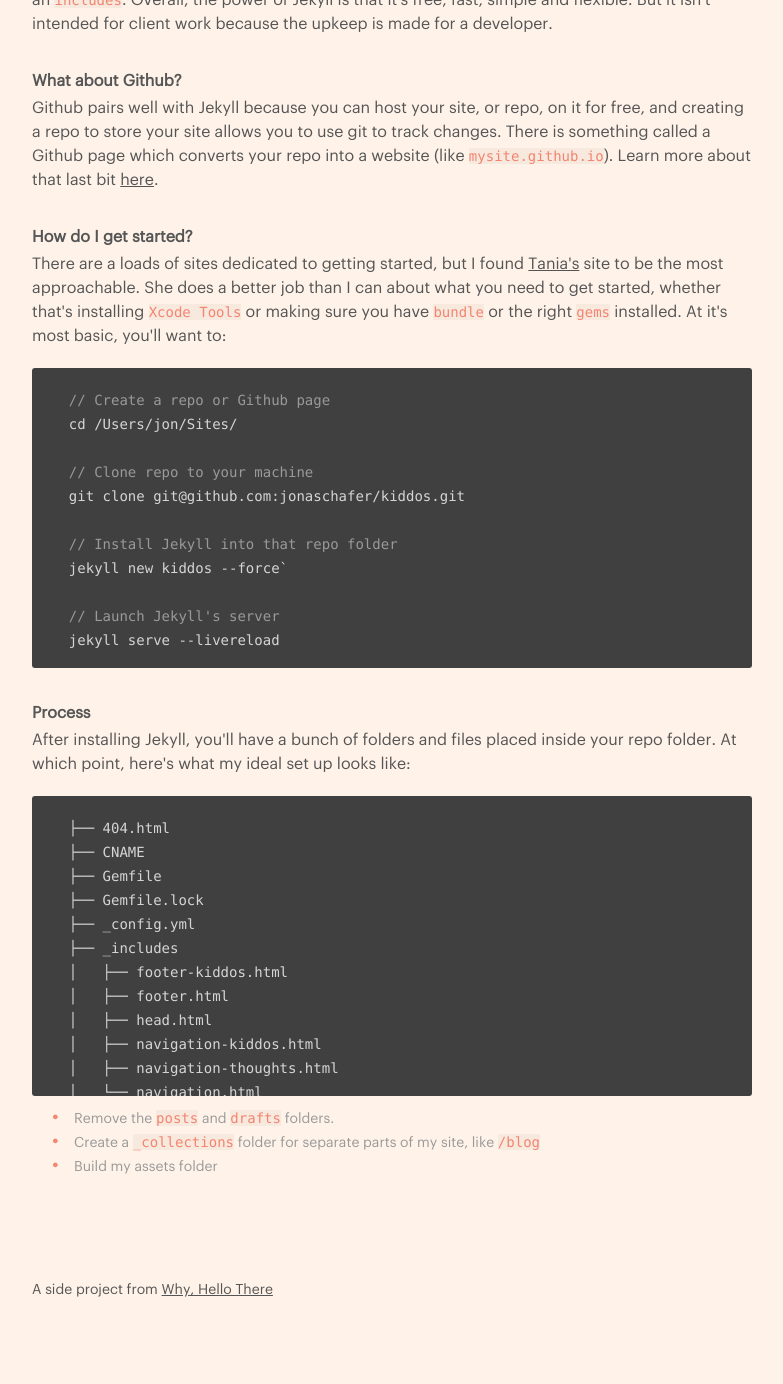
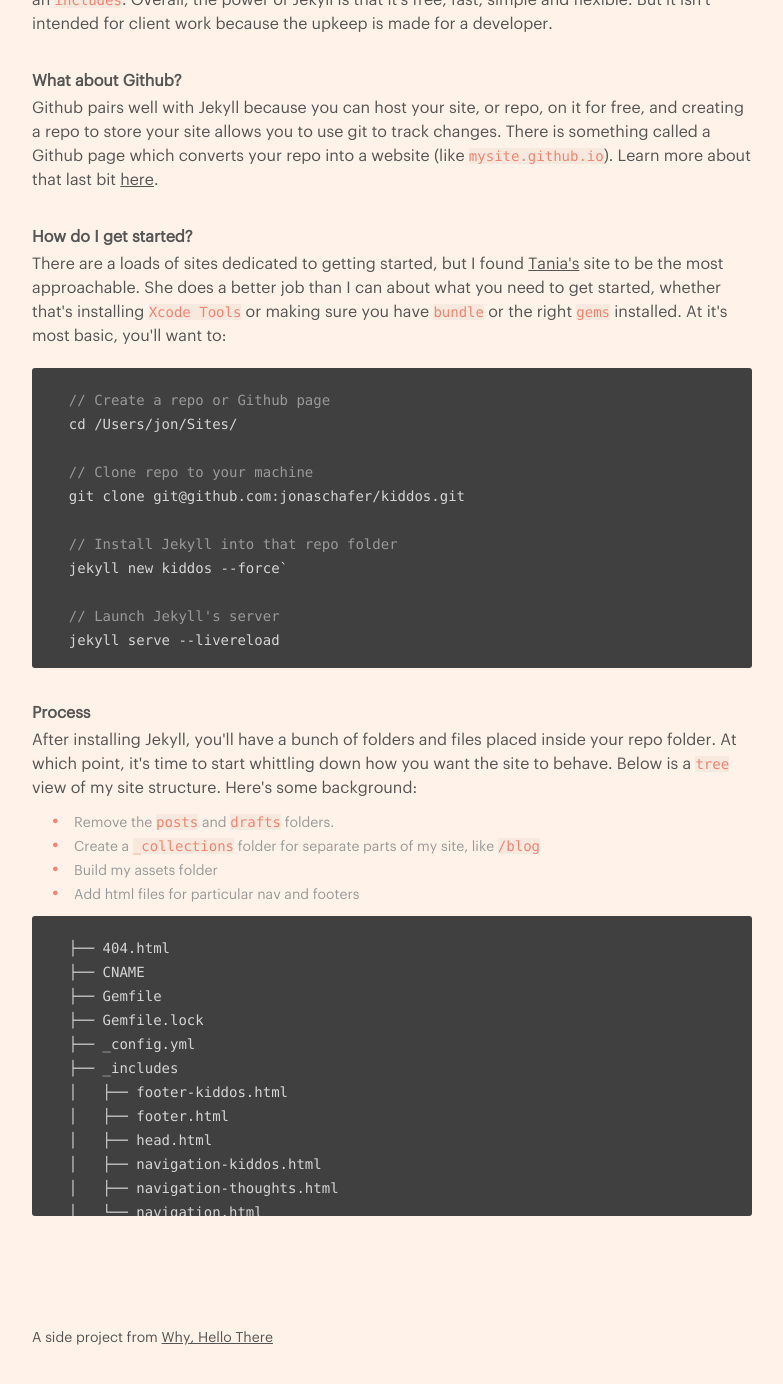
Before and after one commit to jonaschafer/jonaschafer.github.io, a Jekyll site: the page built from collections/_thoughts/before.html, in a window 1280 px wide and 1400 px high, scrolled down 1133 px. Shown: the top 1384 px of the window, without its empty margins (248-1031 px from the left). Built offline with Jekyll 4.4.1, drawn with Linux system fonts in a browser that asks for light colours; before the commit the page ends 2485 px from its top, so only the background shows below that; some of the changed text lies outside the part shown.

Commit message:
added bullet list to describe tree initial commit

```diff
--- a/collections/_thoughts/before.html
+++ b/collections/_thoughts/before.html
@@ -58,7 +58,14 @@
 
 
 <h4>Process</h4>
-<p>After installing Jekyll, you'll have a bunch of folders and files placed inside your repo folder. At which point, here's what my ideal set up looks like:
+<p>After installing Jekyll, you'll have a bunch of folders and files placed inside your repo folder. At which point, it's time to start whittling down how you want the site to behave. Below is a <span class="code">tree</span> view of my site structure. Here's some background:
+
+  <ul>
+    <li>Remove the <span class="code">posts</span> and <span class="code">drafts</span> folders.</li>
+    <li>Create a <span class="code">_collections</span> folder for separate parts of my site, like <span class="code">/blog</span></li>
+    <li>Build my assets folder</li>
+    <li>Add html files for particular nav and footers</li>
+
 
 <p><pre>
   ├── 404.html
@@ -551,8 +558,3 @@
   └── work.html
 
 </pre></p>
-
-<ul>
-  <li>Remove the <span class="code">posts</span> and <span class="code">drafts</span> folders.</li>
-  <li>Create a <span class="code">_collections</span> folder for separate parts of my site, like <span class="code">/blog</span></li>
-  <li>Build my assets folder</li>
```
